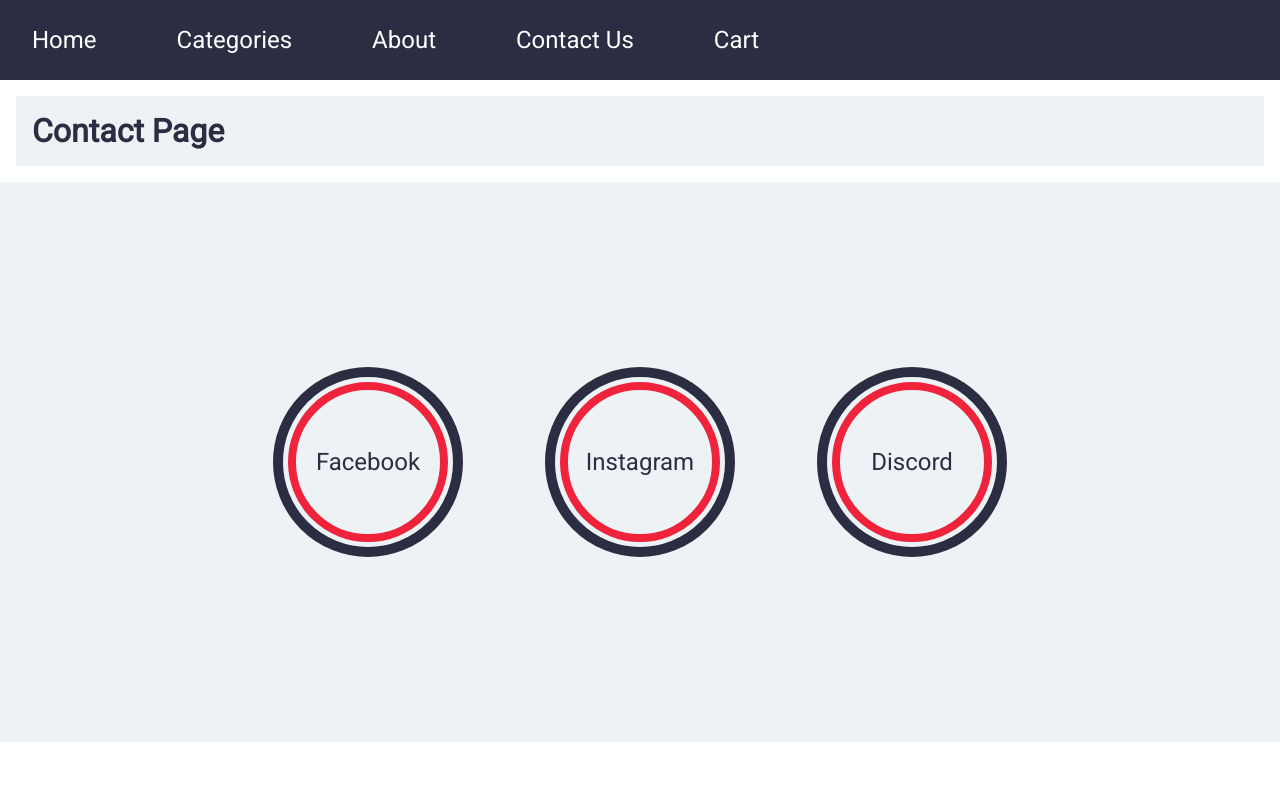
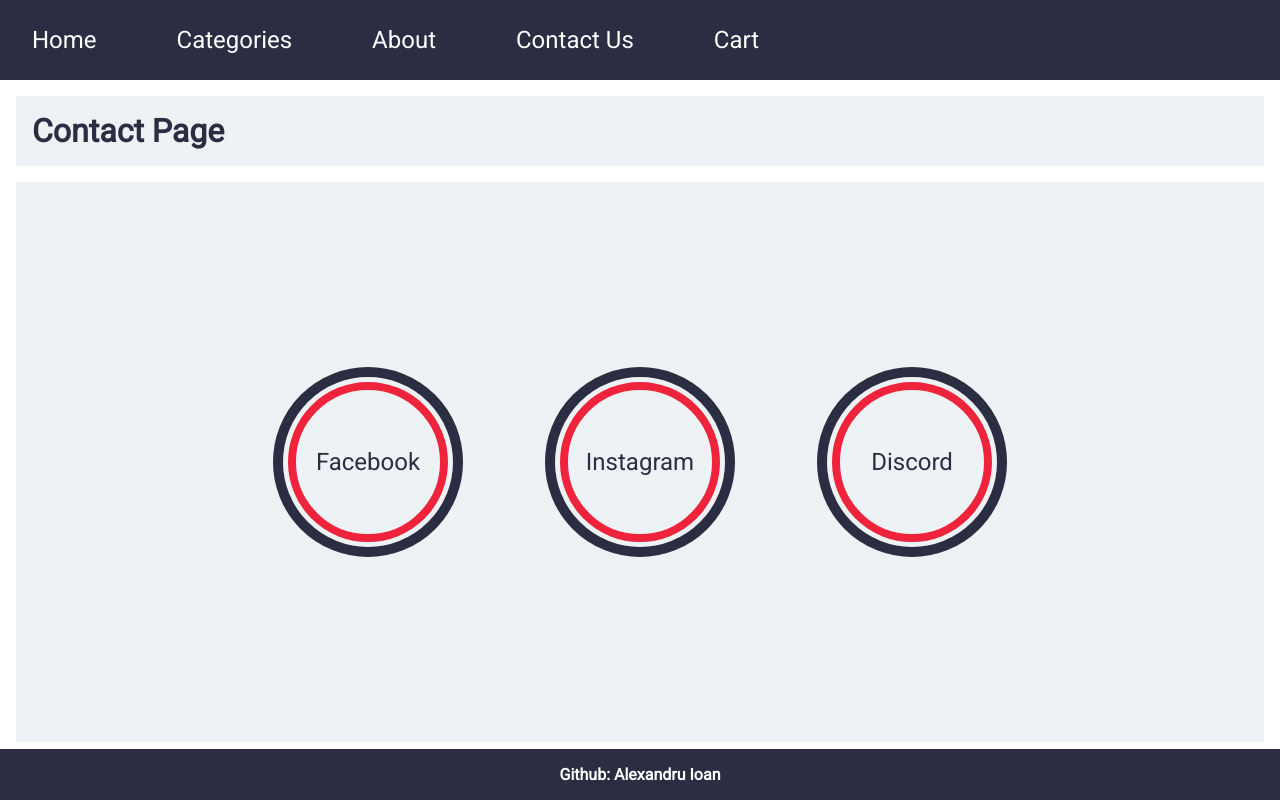
Before and after one commit to AlexandruIoan20/AlexandruIoan20.github.io, a React (Create React App) app in the folder shop/: page /contact in a window 1280 px wide. Built offline with nearby package versions, Linux system fonts and the light colour scheme; what unsplash-js would draw is missing.

Commit message:
Footer with github code added

```diff
--- a/shop/src/components/FinalList.jsx
+++ b/shop/src/components/FinalList.jsx
@@ -24,6 +24,10 @@
                 <NavLink to = "/thanks"><button>Finalize Order</button></NavLink>
             </section>
             </section>
+
+            <footer>
+                <a href="https://github.com/AlexandruIoan20/Shopping-Cart" target={`_blank`}><p>Github: Alexandru Ioan</p></a>
+            </footer>
         </section>
     )
 };
--- a/shop/src/pages/CongratsPage.jsx
+++ b/shop/src/pages/CongratsPage.jsx
@@ -10,6 +10,10 @@
                 <button className="start-button">
                     <NavLink to = "/categories">Start Shopping</NavLink></button>
             </section>
+
+            <footer>
+                <a href="https://github.com/AlexandruIoan20/Shopping-Cart" target={`_blank`}><p>Github: Alexandru Ioan</p></a>
+            </footer>
         </section>
     )
 };
--- a/shop/src/pages/Contact.jsx
+++ b/shop/src/pages/Contact.jsx
@@ -17,6 +17,10 @@
                     </li>
                 </ul>
             </section>
+
+            <footer>
+                <a href="https://github.com/AlexandruIoan20/Shopping-Cart" target={`_blank`}><p>Github: Alexandru Ioan</p></a>
+            </footer>
         </section>
     )
 };
--- a/shop/src/styling/contact.css
+++ b/shop/src/styling/contact.css
@@ -1,14 +1,11 @@
-.contact-options{
-    background-color: #EDF2F4;
-}
-
 .contact-options ul  {
     height: 70dvh;
     display: flex;
     justify-content: center;
     align-items: center;
-
     column-gap: 5rem;
+    margin: 1rem;
+    background-color: #edf2f4;
 }
 
 .contact-options ul li {
--- a/shop/src/styling/main.css
+++ b/shop/src/styling/main.css
@@ -50,3 +50,24 @@
   font-size: 4rem;
   color:#2B2D42;
 }
+
+/* footer */
+footer {
+  position: fixed;
+  bottom: 0;
+  background-color: #2B2D42;
+  color: white;
+  width: 100vw;
+  padding: 1rem;
+  text-align: center;
+  font-weight: 900;
+}
+
+footer a {
+  color: white;
+  text-decoration: none;
+}
+
+footer a:hover, footer a:focus  {
+  font-size: 1.2rem;
+}
```
